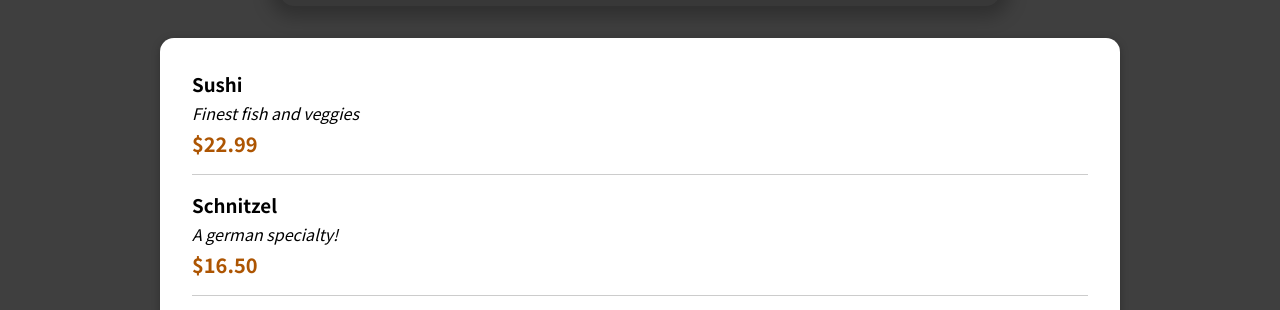
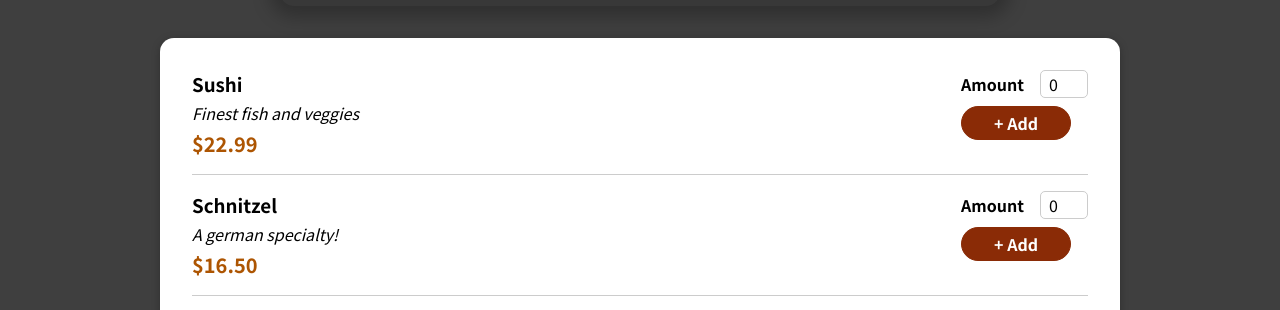
Before and after one commit to sanskaratre/React_Food_App, a React (Create React App) app: page / in a window 1280 px wide. Shown: the part 483-793 px from the top of the page. Built offline with nearby package versions, Linux system fonts and the light colour scheme.

Commit message:
add_form

```diff
--- a/src/components/Meals/MealItem/MealItem.js
+++ b/src/components/Meals/MealItem/MealItem.js
@@ -1,17 +1,19 @@
 
 import classes from './MealItem.module.css';
+import MealItemForm from './MealItemForm';
 
 const MealItem = (props) => {
     const price = `$${props.price.toFixed(2)}`
     return (
         <li className={classes.meal}>
             <div>
-                <h3>{props.name}</h3>
-                <div className={classes.description}>{props.description}</div>
+                <h3>{props.name} </h3>
+                <div className={classes.description}>{props.description} </div>
                 <div className={classes.price}>{price}</div>
-            <div></div>
             </div>
-
+            <div>
+                <MealItemForm />
+            </div>
         </li>
     )
 };
--- /dev/null
+++ b/src/components/Meals/MealItem/MealItemForm.js
@@ -0,0 +1,21 @@
+import classes from './MealItemForm.module.css';
+import Input from '../../UI/Input';
+
+const MealItemForm = (props) => {
+    return (
+        <from className = {classes.form}>
+            <Input label = "Amount"
+              input = {{
+                id : 'amount',
+                type: 'number',
+                min: '1',
+                max: '5',
+                step: '1',
+                defaultValue: '0'
+              }}/>
+            <button>+ Add</button>
+        </from>
+    )
+};
+
+export default MealItemForm;
--- /dev/null
+++ b/src/components/Meals/MealItem/MealItemForm.module.css
@@ -0,0 +1,20 @@
+.form {
+    text-align: right;
+  }
+
+  .form button {
+    font: inherit;
+    cursor: pointer;
+    background-color: #8a2b06;
+    border: 1px solid #8a2b06;
+    color: white;
+    padding: 0.25rem 2rem;
+    border-radius: 20px;
+    font-weight: bold;
+  }
+
+  .form button:hover,
+  .form button:active {
+    background-color: #641e03;
+    border-color: #641e03;
+  }
--- /dev/null
+++ b/src/components/UI/Input.js
@@ -0,0 +1,12 @@
+import classes from './Input.module.css';
+
+const Input = (props) => {
+    return (
+        <div className={classes.input}>
+            <label htmlFor={props.input.id}>{props.label}</label>
+            <input {...props.input} />
+        </div>
+    )
+};
+
+export default Input;
--- /dev/null
+++ b/src/components/UI/Input.module.css
@@ -0,0 +1,18 @@
+.input {
+    display: flex;
+    align-items: center;
+    margin-bottom: 0.5rem;
+  }
+
+  .input label {
+    font-weight: bold;
+    margin-right: 1rem;
+  }
+
+  .input input {
+    width: 3rem;
+    border-radius: 5px;
+    border: 1px solid #ccc;
+    font: inherit;
+    padding-left: 0.5rem;
+  }
```
